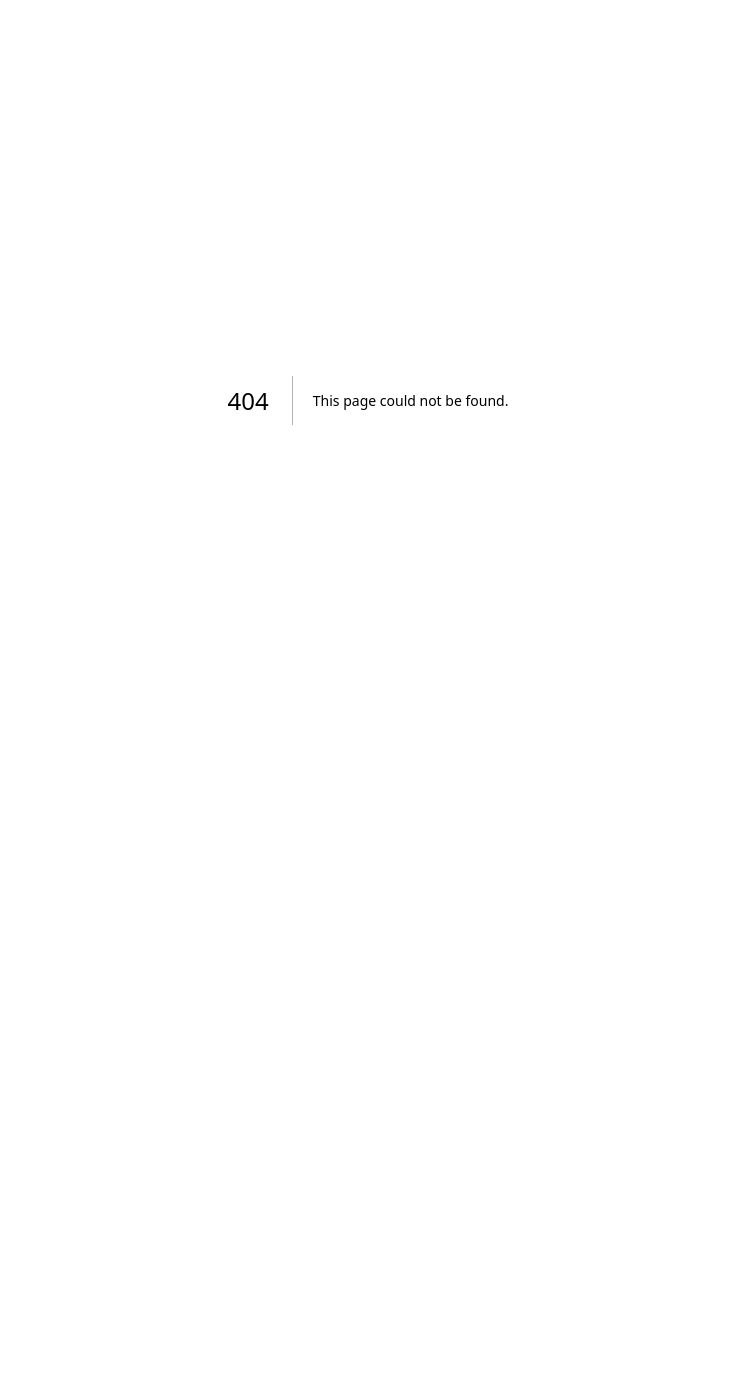
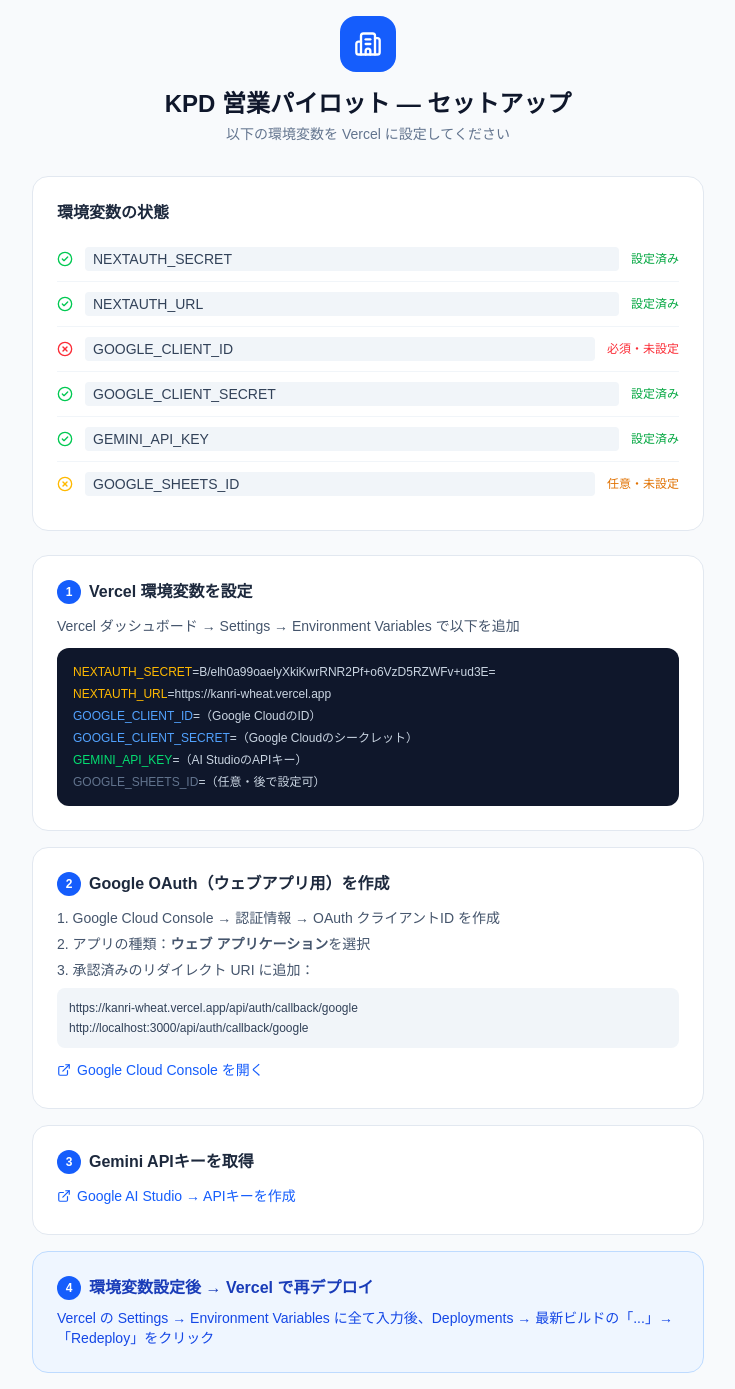
Before and after one commit to hiruma20231111-dev/kanri, a Next.js app: page /setup in a window 1280 px wide. Before the commit this address had no page. Shown: the whole page, without its empty margins (272-1007 px from the left). Before the commit the page ends 800 px from the top, so only its background shows below. Built offline with nearby package versions, Linux system fonts and the light colour scheme; no server answers.

Commit message:
fix: 環境変数未設定時のエラーハンドリング + セットアップガイド画面を追加

```diff
--- a/app/(app)/layout.tsx
+++ b/app/(app)/layout.tsx
@@ -4,8 +4,16 @@ import { redirect } from "next/navigation"
 import { Sidebar } from "@/components/Sidebar"
 
 export default async function AppLayout({ children }: { children: React.ReactNode }) {
-  const session = await getServerSession(authOptions)
-  if (!session) redirect("/login")
+  if (!process.env.NEXTAUTH_SECRET || !process.env.GOOGLE_CLIENT_ID) {
+    redirect("/setup")
+  }
+
+  try {
+    const session = await getServerSession(authOptions)
+    if (!session) redirect("/login")
+  } catch {
+    redirect("/setup")
+  }
 
   return (
     <div className="flex h-screen overflow-hidden">
--- a/app/page.tsx
+++ b/app/page.tsx
@@ -1,9 +1,16 @@
 import { redirect } from "next/navigation"
-import { getServerSession } from "next-auth"
-import { authOptions } from "@/lib/auth"
 
 export default async function Home() {
-  const session = await getServerSession(authOptions)
-  if (session) redirect("/dashboard")
+  if (!process.env.NEXTAUTH_SECRET || !process.env.GOOGLE_CLIENT_ID) {
+    redirect("/setup")
+  }
+  try {
+    const { getServerSession } = await import("next-auth")
+    const { authOptions } = await import("@/lib/auth")
+    const session = await getServerSession(authOptions)
+    if (session) redirect("/dashboard")
+  } catch {
+    redirect("/setup")
+  }
   redirect("/login")
 }
--- /dev/null
+++ b/app/setup/page.tsx
@@ -0,0 +1,138 @@
+import { CheckCircle2, XCircle, ExternalLink, Building2 } from "lucide-react"
+
+function EnvRow({ name, value, required }: { name: string; value?: string; required?: boolean }) {
+  const set = !!value
+  return (
+    <div className="flex items-center gap-3 py-2.5 border-b border-slate-100 last:border-0">
+      {set ? (
+        <CheckCircle2 className="w-4 h-4 text-green-500 flex-shrink-0" />
+      ) : (
+        <XCircle className={`w-4 h-4 flex-shrink-0 ${required ? "text-red-500" : "text-amber-400"}`} />
+      )}
+      <code className="text-sm font-mono bg-slate-100 px-2 py-0.5 rounded text-slate-700 flex-1">
+        {name}
+      </code>
+      <span className={`text-xs ${set ? "text-green-600" : required ? "text-red-500 font-medium" : "text-amber-600"}`}>
+        {set ? "設定済み" : required ? "必須・未設定" : "任意・未設定"}
+      </span>
+    </div>
+  )
+}
+
+export default function SetupPage() {
+  const vars = {
+    NEXTAUTH_SECRET: process.env.NEXTAUTH_SECRET,
+    NEXTAUTH_URL: process.env.NEXTAUTH_URL,
+    GOOGLE_CLIENT_ID: process.env.GOOGLE_CLIENT_ID,
+    GOOGLE_CLIENT_SECRET: process.env.GOOGLE_CLIENT_SECRET,
+    GEMINI_API_KEY: process.env.GEMINI_API_KEY,
+    GOOGLE_SHEETS_ID: process.env.GOOGLE_SHEETS_ID,
+  }
+
+  const allRequired =
+    vars.NEXTAUTH_SECRET && vars.NEXTAUTH_URL && vars.GOOGLE_CLIENT_ID &&
+    vars.GOOGLE_CLIENT_SECRET && vars.GEMINI_API_KEY
+
+  return (
+    <div className="min-h-screen bg-slate-50 flex items-center justify-center p-4">
+      <div className="w-full max-w-2xl">
+        <div className="text-center mb-8">
+          <div className="inline-flex items-center justify-center w-14 h-14 bg-blue-600 rounded-2xl mb-4">
+            <Building2 className="w-7 h-7 text-white" />
+          </div>
+          <h1 className="text-2xl font-bold text-slate-900">KPD 営業パイロット — セットアップ</h1>
+          <p className="text-slate-500 text-sm mt-1">
+            {allRequired ? "✅ 環境変数は設定済みです。再デプロイしてください。" : "以下の環境変数を Vercel に設定してください"}
+          </p>
+        </div>
+
+        {/* 環境変数ステータス */}
+        <div className="bg-white rounded-2xl border border-slate-200 p-6 mb-6">
+          <h2 className="font-semibold text-slate-800 mb-3">環境変数の状態</h2>
+          <EnvRow name="NEXTAUTH_SECRET" value={vars.NEXTAUTH_SECRET} required />
+          <EnvRow name="NEXTAUTH_URL" value={vars.NEXTAUTH_URL} required />
+          <EnvRow name="GOOGLE_CLIENT_ID" value={vars.GOOGLE_CLIENT_ID} required />
+          <EnvRow name="GOOGLE_CLIENT_SECRET" value={vars.GOOGLE_CLIENT_SECRET} required />
+          <EnvRow name="GEMINI_API_KEY" value={vars.GEMINI_API_KEY} required />
+          <EnvRow name="GOOGLE_SHEETS_ID" value={vars.GOOGLE_SHEETS_ID} />
+        </div>
+
+        {/* 手順 */}
+        <div className="space-y-4">
+          {/* Step 1: Vercel 環境変数 */}
+          <div className="bg-white rounded-2xl border border-slate-200 p-6">
+            <h2 className="font-semibold text-slate-800 mb-3 flex items-center gap-2">
+              <span className="w-6 h-6 bg-blue-600 text-white rounded-full text-xs flex items-center justify-center font-bold">1</span>
+              Vercel 環境変数を設定
+            </h2>
+            <p className="text-sm text-slate-600 mb-3">
+              Vercel ダッシュボード → Settings → Environment Variables で以下を追加
+            </p>
+            <div className="bg-slate-900 rounded-xl p-4 text-xs font-mono text-slate-300 space-y-1.5">
+              <p><span className="text-amber-400">NEXTAUTH_SECRET</span>=B/elh0a99oaelyXkiKwrRNR2Pf+o6VzD5RZWFv+ud3E=</p>
+              <p><span className="text-amber-400">NEXTAUTH_URL</span>=https://kanri-wheat.vercel.app</p>
+              <p><span className="text-blue-400">GOOGLE_CLIENT_ID</span>=（Google CloudのID）</p>
+              <p><span className="text-blue-400">GOOGLE_CLIENT_SECRET</span>=（Google Cloudのシークレット）</p>
+              <p><span className="text-green-400">GEMINI_API_KEY</span>=（AI StudioのAPIキー）</p>
+              <p><span className="text-slate-500">GOOGLE_SHEETS_ID</span>=（任意・後で設定可）</p>
+            </div>
+          </div>
+
+          {/* Step 2: Google OAuth */}
+          <div className="bg-white rounded-2xl border border-slate-200 p-6">
+            <h2 className="font-semibold text-slate-800 mb-3 flex items-center gap-2">
+              <span className="w-6 h-6 bg-blue-600 text-white rounded-full text-xs flex items-center justify-center font-bold">2</span>
+              Google OAuth（ウェブアプリ用）を作成
+            </h2>
+            <ol className="text-sm text-slate-600 space-y-1.5 list-decimal list-inside">
+              <li>Google Cloud Console → 認証情報 → OAuth クライアントID を作成</li>
+              <li>アプリの種類：<strong>ウェブ アプリケーション</strong>を選択</li>
+              <li>承認済みのリダイレクト URI に追加：</li>
+            </ol>
+            <div className="bg-slate-100 rounded-lg p-3 mt-2 text-xs font-mono text-slate-700 space-y-1">
+              <p>https://kanri-wheat.vercel.app/api/auth/callback/google</p>
+              <p>http://localhost:3000/api/auth/callback/google</p>
+            </div>
+            <a
+              href="https://console.cloud.google.com/apis/credentials"
+              target="_blank"
+              rel="noopener noreferrer"
+              className="inline-flex items-center gap-1.5 mt-3 text-sm text-blue-600 hover:underline"
+            >
+              <ExternalLink className="w-3.5 h-3.5" />
+              Google Cloud Console を開く
+            </a>
+          </div>
+
+          {/* Step 3: Gemini API */}
+          <div className="bg-white rounded-2xl border border-slate-200 p-6">
+            <h2 className="font-semibold text-slate-800 mb-3 flex items-center gap-2">
+              <span className="w-6 h-6 bg-blue-600 text-white rounded-full text-xs flex items-center justify-center font-bold">3</span>
+              Gemini APIキーを取得
+            </h2>
+            <a
+              href="https://aistudio.google.com/apikey"
+              target="_blank"
+              rel="noopener noreferrer"
+              className="inline-flex items-center gap-1.5 text-sm text-blue-600 hover:underline"
+            >
+              <ExternalLink className="w-3.5 h-3.5" />
+              Google AI Studio → APIキーを作成
+            </a>
+          </div>
+
+          {/* Step 4: 再デプロイ */}
+          <div className="bg-blue-50 border border-blue-200 rounded-2xl p-6">
+            <h2 className="font-semibold text-blue-800 mb-2 flex items-center gap-2">
+              <span className="w-6 h-6 bg-blue-600 text-white rounded-full text-xs flex items-center justify-center font-bold">4</span>
+              環境変数設定後 → Vercel で再デプロイ
+            </h2>
+            <p className="text-sm text-blue-700">
+              Vercel の Settings → Environment Variables に全て入力後、Deployments → 最新ビルドの「...」→「Redeploy」をクリック
+            </p>
+          </div>
+        </div>
+      </div>
+    </div>
+  )
+}
```
